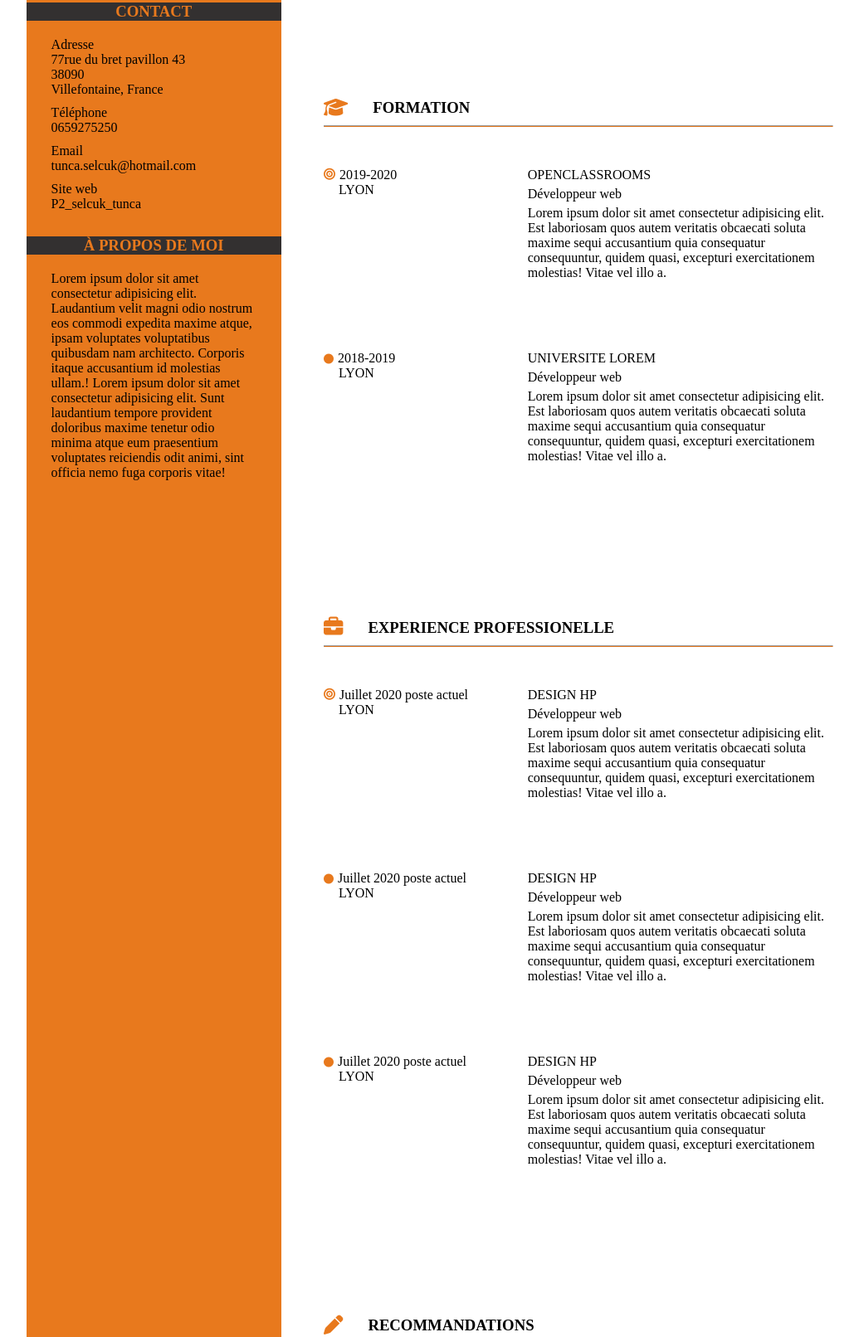
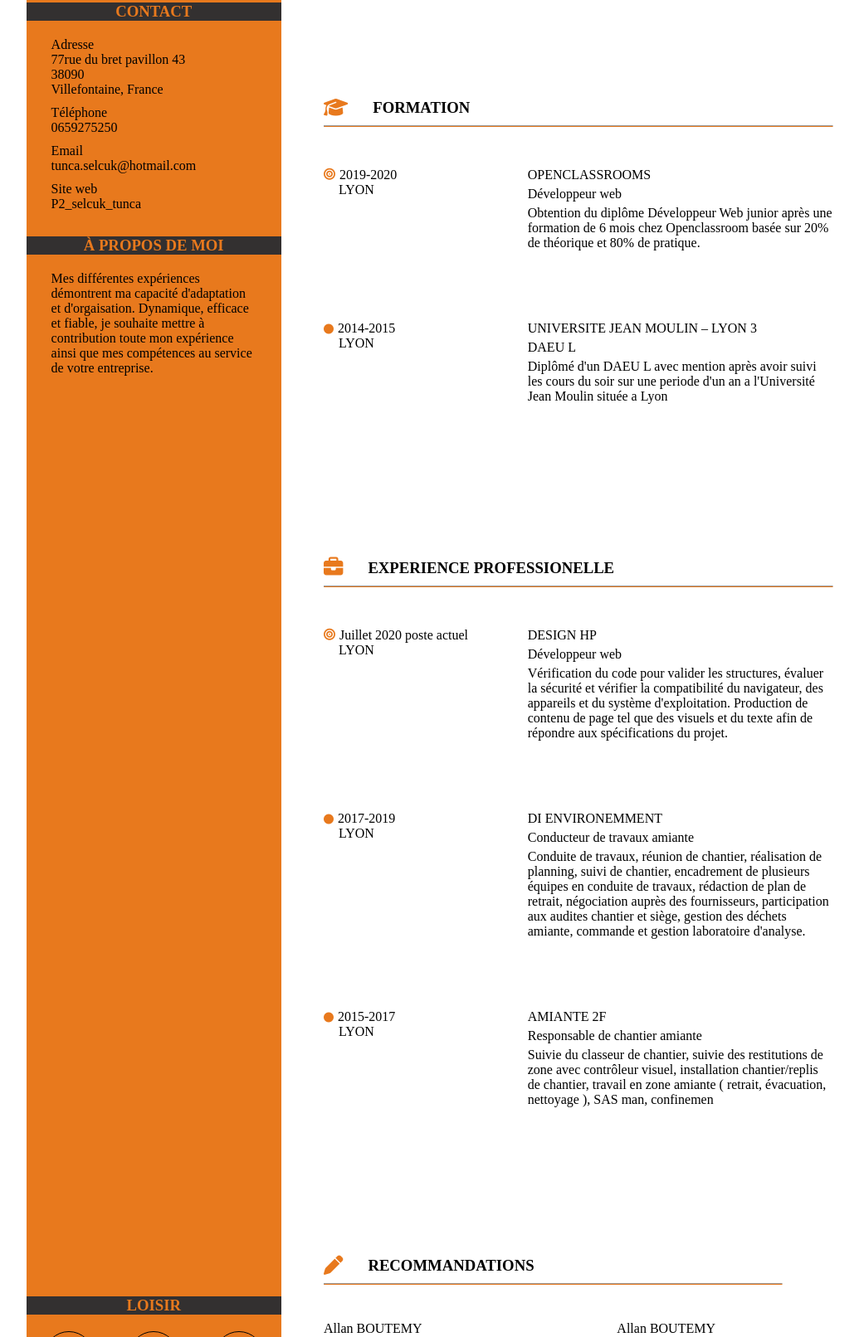
Before and after one commit to selcuktunca/P2_selcuk_tunca, a plain HTML site: page index.html in a window 1280 px wide. Shown: the part 187-1799 px from the top of the page at 83% size, without its empty margins (122-1157 px from the left). Drawn offline with Linux system fonts and the light colour scheme.

Commit message:
dealate Lorem

```diff
--- a/index.html
+++ b/index.html
@@ -37,7 +37,7 @@
 
         <h3>À PROPOS DE MOI</h3>
 
-        <p>Lorem ipsum dolor sit amet consectetur adipisicing elit. Laudantium velit magni odio nostrum eos commodi expedita maxime atque, ipsam voluptates voluptatibus quibusdam nam architecto. Corporis itaque accusantium id molestias ullam.! Lorem ipsum dolor sit amet consectetur adipisicing elit. Sunt laudantium tempore provident doloribus maxime tenetur odio minima atque eum praesentium voluptates reiciendis odit animi, sint officia nemo fuga corporis vitae!</p>
+        <p>Mes différentes expériences démontrent ma capacité d'adaptation et d'orgaisation. Dynamique, efficace et fiable, je souhaite mettre à contribution toute mon expérience ainsi que mes compétences au service de votre entreprise. </p>
 
       </article>
 
@@ -77,7 +77,7 @@
           <div class="ecole">
             <p>OPENCLASSROOMS</p>
             <p>Développeur web</p>
-            <p>Lorem ipsum dolor sit amet consectetur adipisicing elit. Est laboriosam quos autem veritatis obcaecati soluta maxime sequi accusantium quia consequatur consequuntur, quidem quasi, excepturi exercitationem molestias! Vitae vel illo a.</p>
+              <p>Obtention du diplôme Développeur Web junior après une formation de 6 mois chez Openclassroom basée sur 20% de théorique et 80% de pratique.</p>
           </div>
 
         </article>
@@ -86,12 +86,12 @@
 
           <h2 class="invisibleTitle">formation</h2>
 
-          <div class="dateFR"><i class="fas fa-circle i-xs"></i>2018-2019<br><span>LYON</span></div>
+          <div class="dateFR"><i class="fas fa-circle i-xs"></i>2014-2015<br><span>LYON</span></div>
 
           <div class="ecole">
-            <p>UNIVERSITE LOREM</p>
-            <p>Développeur web</p>
-            <p>Lorem ipsum dolor sit amet consectetur adipisicing elit. Est laboriosam quos autem veritatis obcaecati soluta maxime sequi accusantium quia consequatur consequuntur, quidem quasi, excepturi exercitationem molestias! Vitae vel illo a.</p>
+            <p>UNIVERSITE JEAN MOULIN – LYON 3</p>
+            <p>DAEU L</p>
+            <p>Diplômé d'un DAEU L avec mention après avoir suivi les cours du soir sur une periode d'un an a l'Université Jean Moulin située a Lyon</p>
           </div>
 
         </article>
@@ -112,7 +112,7 @@
           <div class="entreprise">
             <p>DESIGN HP</p>
             <p>Développeur web</p>
-            <p>Lorem ipsum dolor sit amet consectetur adipisicing elit. Est laboriosam quos autem veritatis obcaecati soluta maxime sequi accusantium quia consequatur consequuntur, quidem quasi, excepturi exercitationem molestias! Vitae vel illo a.</p>
+            <p>Vérification du code pour valider les structures, évaluer la sécurité et vérifier la compatibilité du navigateur, des appareils et du système d'exploitation. Production de contenu de page tel que des visuels et du texte afin de répondre aux spécifications du projet.</p>
           </div>
 
         </article>
@@ -121,12 +121,12 @@
 
           <h2 class="invisibleTitle">experience</h2>
 
-          <div class="dateEX"><i class="fas fa-circle i-xs"></i>Juillet 2020 poste actuel<br><span>LYON</span></div>
+          <div class="dateEX"><i class="fas fa-circle i-xs"></i>2017-2019<br><span>LYON</span></div>
 
           <div class="entreprise">
-            <p>DESIGN HP</p>
-            <p>Développeur web</p>
-            <p>Lorem ipsum dolor sit amet consectetur adipisicing elit. Est laboriosam quos autem veritatis obcaecati soluta maxime sequi accusantium quia consequatur consequuntur, quidem quasi, excepturi exercitationem molestias! Vitae vel illo a.</p>
+            <p>DI ENVIRONEMMENT</p>
+            <p>Conducteur de travaux amiante</p>
+            <p>Conduite de travaux, réunion de chantier, réalisation de planning, suivi de chantier, encadrement de plusieurs équipes en conduite de travaux, rédaction de plan de retrait, négociation auprès des fournisseurs, participation aux audites chantier et siège, gestion des déchets amiante, commande et gestion laboratoire d'analyse.</p>
           </div>
 
         </article>
@@ -135,12 +135,12 @@
 
           <h2 class="invisibleTitle">experience</h2>
 
-          <div class="dateEX"><i class="fas fa-circle i-xs"></i>Juillet 2020 poste actuel<br><span>LYON</span></div>
+          <div class="dateEX"><i class="fas fa-circle i-xs"></i>2015-2017<br><span>LYON</span></div>
 
           <div class="entreprise">
-            <p>DESIGN HP</p>
-            <p>Développeur web</p>
-            <p>Lorem ipsum dolor sit amet consectetur adipisicing elit. Est laboriosam quos autem veritatis obcaecati soluta maxime sequi accusantium quia consequatur consequuntur, quidem quasi, excepturi exercitationem molestias! Vitae vel illo a.</p>
+            <p>AMIANTE 2F</p>
+            <p>Responsable de chantier amiante</p>
+            <p>Suivie du classeur de chantier, suivie des restitutions de zone avec contrôleur visuel, installation chantier/replis de chantier, travail en zone amiante ( retrait, évacuation, nettoyage ), SAS man, confinemen</p>
           </div>
 
         </article>
```
